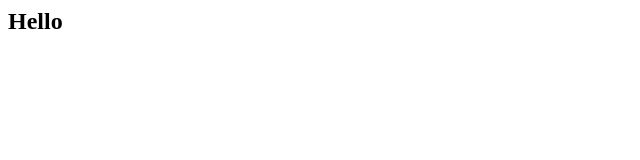
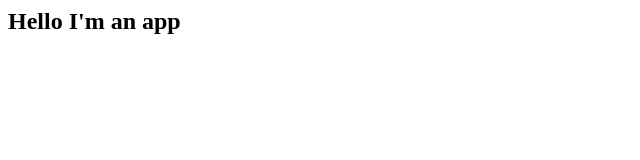
Before and after one commit to forcez/first_app, a plain HTML site: page index.html in a window 1280 px wide. Shown: the whole page, without its empty margins (0-640 px from the left). Drawn offline with Linux system fonts and the light colour scheme.

Commit message:
Update index.html

```diff
--- a/index.html
+++ b/index.html
@@ -1,3 +1,3 @@
 <html>
-  <h2>Hello</h2>
+  <h2>Hello I'm an app</h2>
 </html>
```
